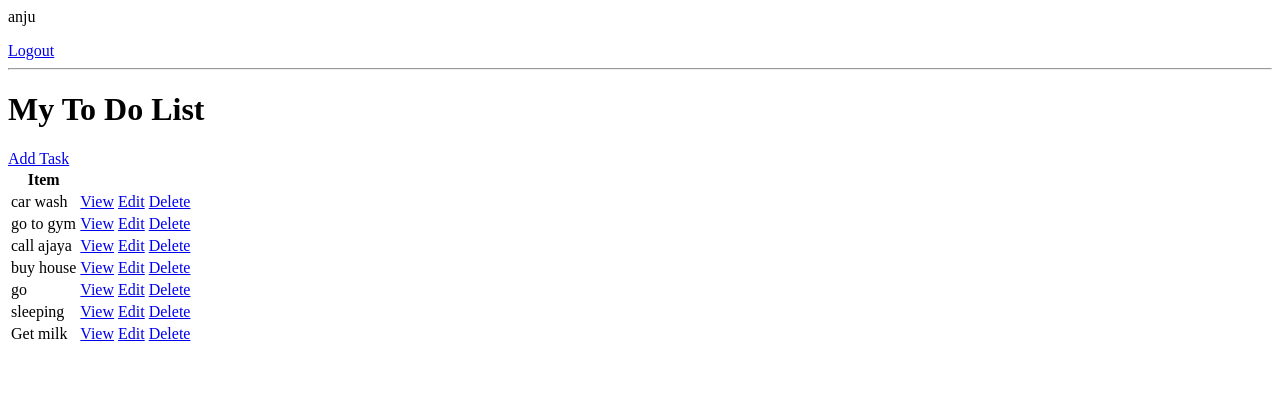
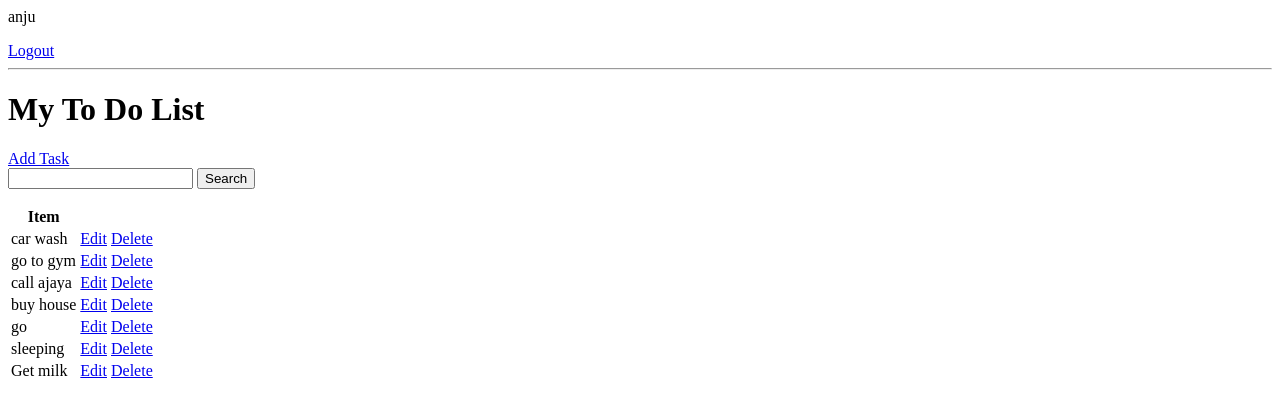
Before and after one commit to anjuu123/django_todo, a Django app: page / in a window 1280 px wide. Shown: the top 417 px of the page. Run offline with Django 4.2, Linux system fonts and the light colour scheme; a user stored in the database is signed in; data comes from the database, SQL or seed files in the repository; both versions use the stored data as it was after the commit.

Commit message:
search bar added to search item with start letter

```diff
--- a/base/templates/base/task_list.html
+++ b/base/templates/base/task_list.html
@@ -9,6 +9,11 @@
 <h1>My To Do List</h1>
 <a href="{% url 'task-create' %}">Add Task</a>
 
+
+<form method="GET">
+    <input type="text" name="search-area" value="{{search_input}}">
+    <input type="submit" value="Search">
+</form>
 <table>
     <tr>
         <th>Item</th>
@@ -18,7 +23,7 @@
     {% for task in tasks %}
     <tr>
         <td>{{task.title}}</td>
-        <td><a href="{% url 'task' task.id %}">View</a></td>
+        <!-- <td><a href="{% url 'task' task.id %}">View</a></td> -->
         <td><a href="{% url 'task-update' task.id %}">Edit</a></td>
         <td><a href="{% url 'task-delete' task.id %}">Delete</a></td>
     </tr>
--- a/base/views.py
+++ b/base/views.py
@@ -45,6 +45,11 @@ class TaskList(LoginRequiredMixin,ListView):
         context = super().get_context_data(**kwargs)
         context['tasks'] = context['tasks'].filter(user = self.request.user)
         context['count'] = context['tasks'].filter(complete = False).count()
+
+        search_input = self.request.GET.get('search-area') or ''
+        if search_input:
+            context['tasks'] = context['tasks'].filter(title__startswith=search_input)
+            context['search_input'] = search_input
         return context
 
 class TaskDetail(LoginRequiredMixin,DetailView):
```
Also changed, not shown: base/templates/base/main.html (added, +14 -0 lines), db.sqlite3.
